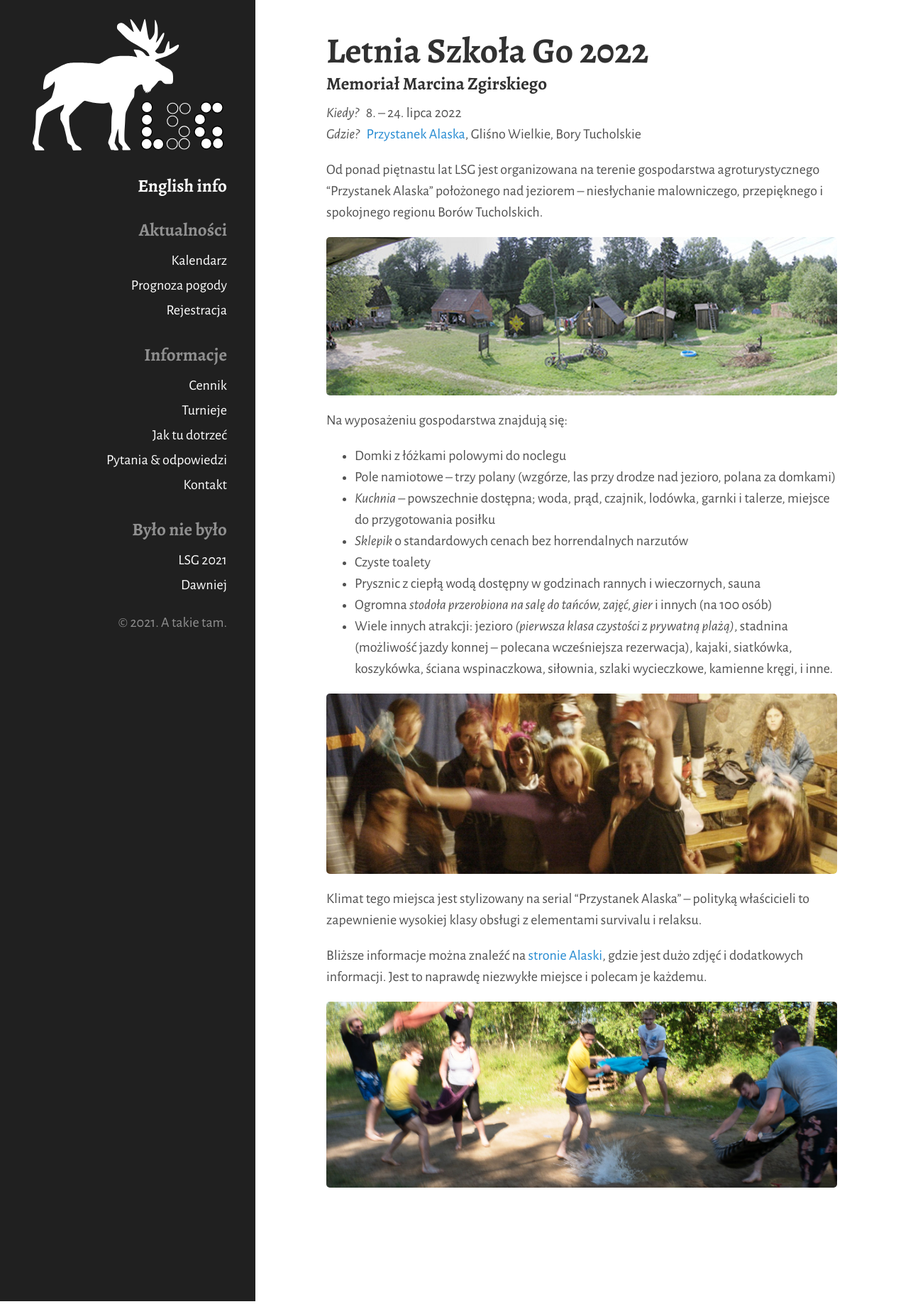
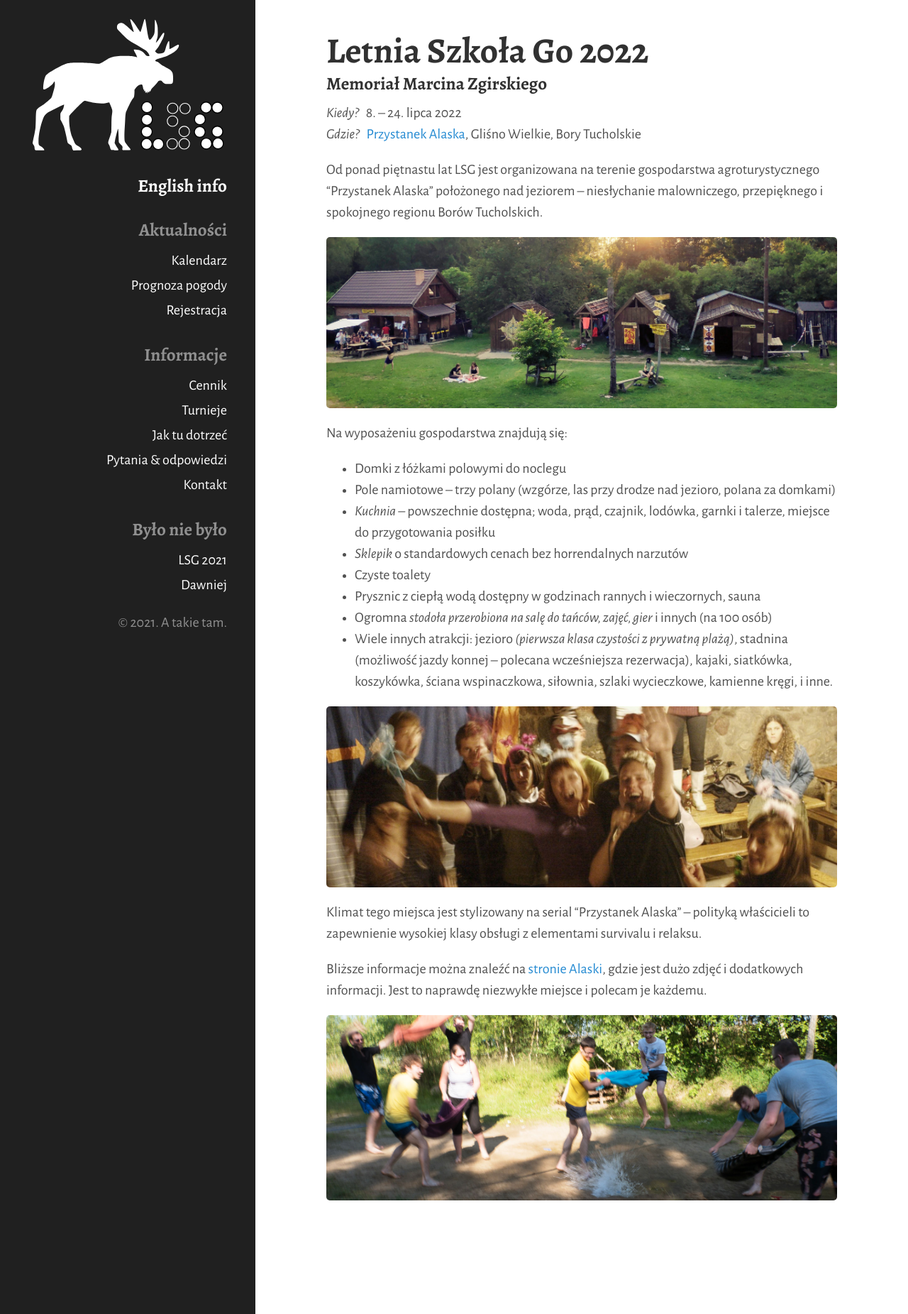
Before and after one commit to tasuki/lsg, a Jekyll site: the page built from index.md, in a window 1280 px wide. Shown: the whole page at 71% size. Built offline with Jekyll 4.4.1, drawn with Linux system fonts in a browser that asks for light colours; nearby versions of some CDN libraries.

Commit message:
Better palaska img

```diff
--- a/index.md
+++ b/index.md
@@ -12,7 +12,7 @@ title: Wstęp
 
 Od ponad piętnastu lat LSG jest organizowana na terenie gospodarstwa agroturystycznego "Przystanek Alaska" położonego nad jeziorem -- niesłychanie malowniczego, przepięknego i spokojnego regionu Borów Tucholskich.
 
-![przystanek alaska](/public/palaska.jpg)
+![przystanek alaska](/public/palaska2021.jpg)
 
 Na wyposażeniu gospodarstwa znajdują się:
 
```
Also changed, not shown: english.md (+1 -1 lines), public/palaska2021.jpg (added).
